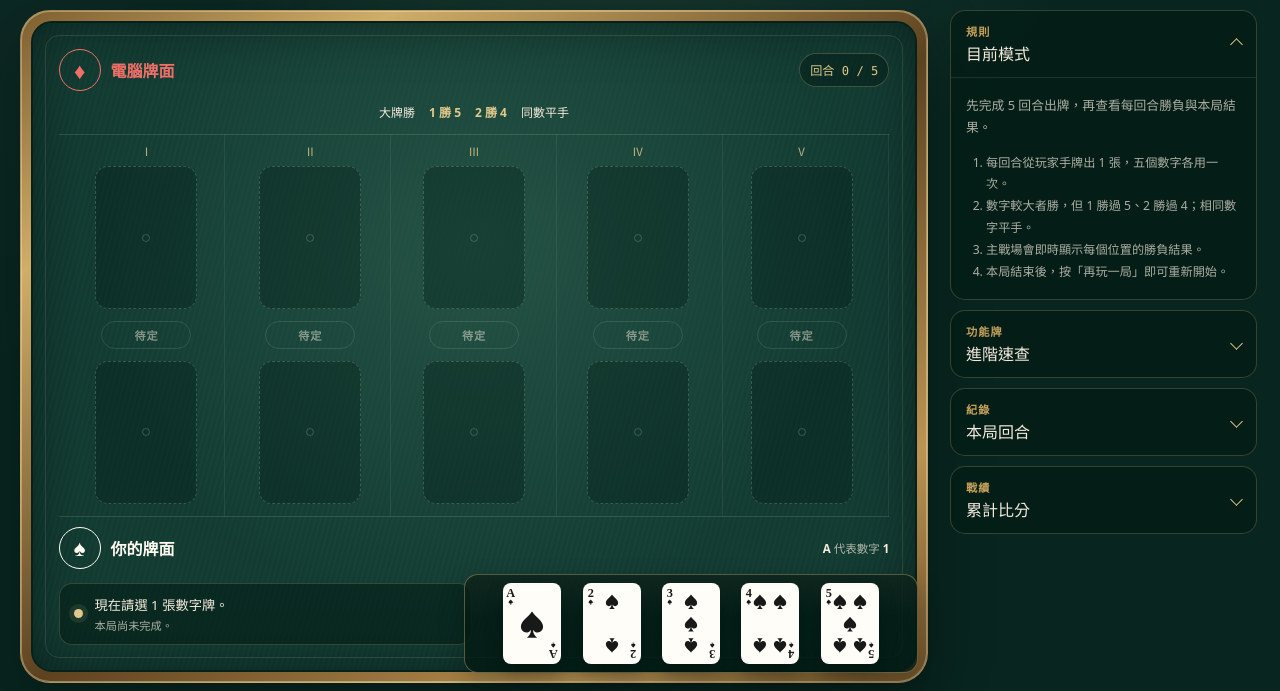
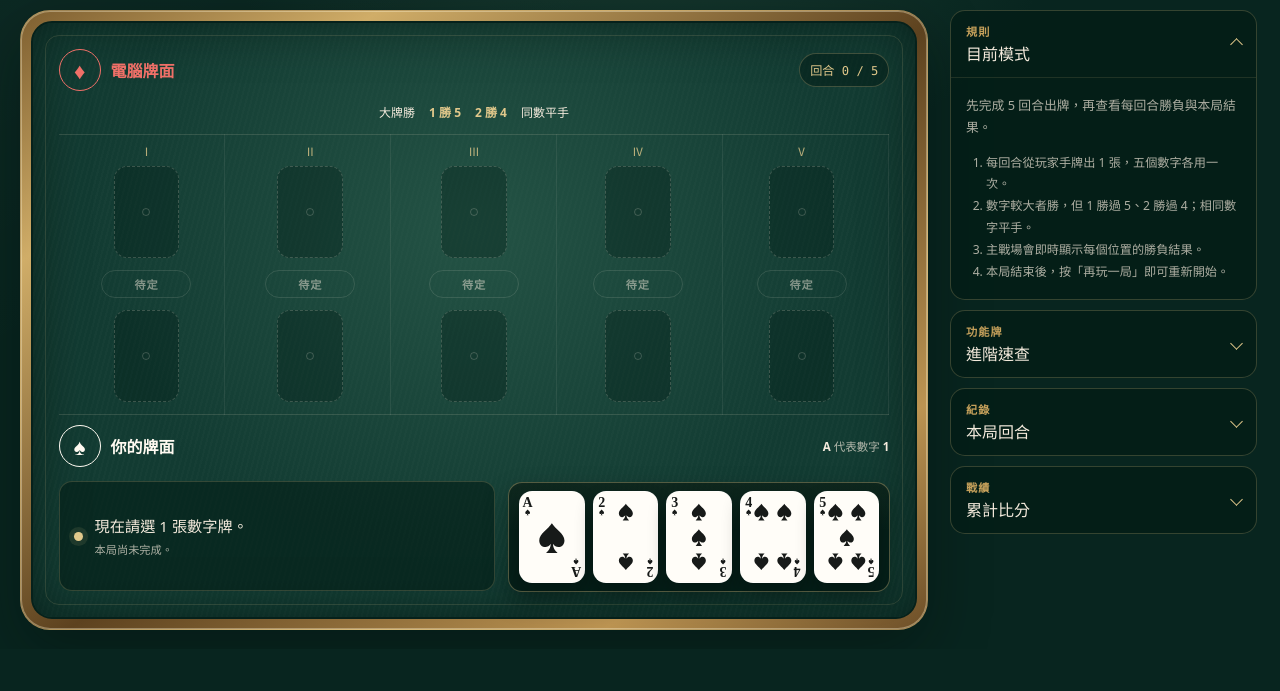
Before and after one commit to Jwander0820/one2five-12345-Gaming, a plain HTML site: page frontend/index.html in a window 1280 px wide. Shown: the part 151-842 px from the top of the page. After the commit the page ends 800 px from the top, so only its background shows below. Drawn offline with Linux system fonts and the light colour scheme.

Commit message:
style(frontend): 桌面版手牌與牌位同大小並收進牌桌內
- 手牌寬度與牌位共用同一個尺寸，不再只有 58px
- 手牌與提示列並排在牌桌底部，不再壓到桌框
- 牌的大小依視窗高度與牌桌寬度調整，常見桌面尺寸一屏放得下

```diff
--- a/frontend/12345.css
+++ b/frontend/12345.css
@@ -1762,16 +1762,28 @@ body.round-over .hand-stage {
 }
 
 @media (min-width: 1101px) {
+  /*
+   * Hand cards match the table slots. The shared width follows the viewport
+   * height and the table width so the table and the hand fit on one screen.
+   */
   .game-shell {
     position: relative;
+    container-type: inline-size;
+    --card-w: clamp(58px, min(calc((100vh - 524px) / 4.2), 9cqw), 102px);
+    --hand-w: calc(5 * var(--card-w) + 54px);
+    --table-inset: calc(12px + clamp(16px, 2vw, 26px));
+  }
+
+  .slot {
+    width: min(100%, var(--card-w));
   }
 
   .hand-stage {
     position: absolute;
-    right: 10px;
-    bottom: 10px;
+    right: var(--table-inset);
+    bottom: var(--table-inset);
     z-index: 3;
-    width: min(50%, 540px);
+    width: var(--hand-w);
     margin: 0;
     padding: 8px 10px;
     border-color: rgba(225, 200, 139, 0.36);
@@ -1794,14 +1806,13 @@ body.round-over .hand-stage {
   }
 
   .hand-stage .hand {
-    gap: 7px;
-    max-width: 390px;
+    gap: 8px;
+    max-width: none;
     margin-top: 0;
   }
 
   .hand-stage .hand .card {
-    width: min(100%, 58px);
-    border-radius: 8px;
+    width: var(--card-w);
   }
 
   .hand-stage .card:hover:not(.used):not(:disabled),
@@ -1810,8 +1821,15 @@ body.round-over .hand-stage {
     transform: translateY(-4px) rotate(-1deg);
   }
 
+  /* The prompt and the hand share one row along the bottom of the table. */
   .status-bar {
-    margin-right: calc(min(50%, 540px) + 2px);
+    min-height: calc(1.4 * var(--card-w) + 18px);
+    margin-right: calc(var(--hand-w) + 12px);
+  }
+
+  .status-bar .hint {
+    font-size: 0.95rem;
+    line-height: 1.5;
   }
 
   .game-shell.resolution-visible .hand-stage {
@@ -1819,6 +1837,7 @@ body.round-over .hand-stage {
   }
 
   .game-shell.resolution-visible .status-bar {
+    min-height: 0;
     margin-right: 0;
   }
 }
```
